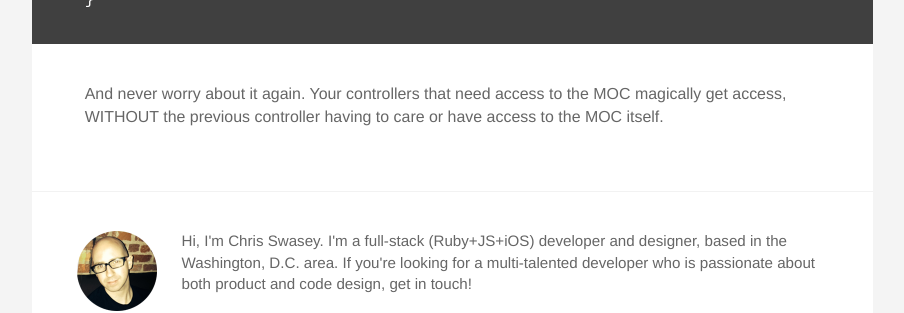
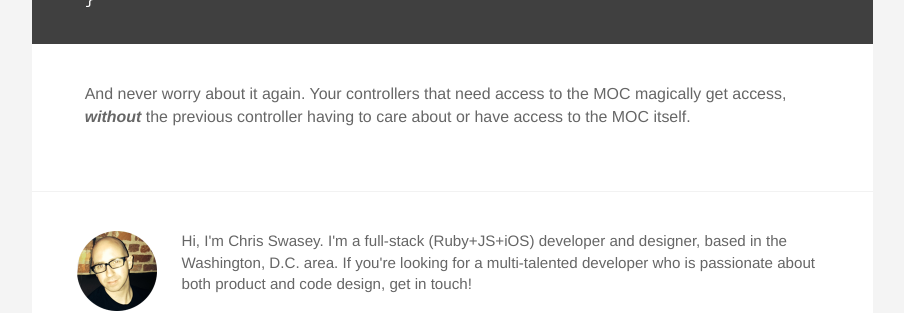
Before and after one commit to endash/endash.github.io, a Jekyll site: the page built from _posts/2016-06-14-all-i-want-for-wwdc-is-storyboard-placeholders.markdown, in a window 1280 px wide and 900 px high, scrolled down 1037 px. Shown: the part 403-716 px from the top of the window, without its empty margins (188-1092 px from the left). Built offline with Jekyll 4.4.1, drawn with Linux system fonts in a browser that asks for light colours; some of the changed text lies outside the part shown.

Commit message:
Fix WWDC typo

```diff
--- a/_posts/2016-06-14-all-i-want-for-wwdc-is-storyboard-placeholders.markdown
+++ b/_posts/2016-06-14-all-i-want-for-wwdc-is-storyboard-placeholders.markdown
@@ -29,4 +29,4 @@ func application(application: UIApplication, willFinishLaunchingWithOptions laun
 }
 {% endhighlight %}
 
-And never worry about it again. Your controllers that need access to the MOC magically get access, WITHOUT the previous controller having to care or have access to the MOC itself.
+And never worry about it again. Your controllers that need access to the MOC magically get access, ***without*** the previous controller having to care about or have access to the MOC itself.
```
Also changed, not shown: other parts of _posts/2016-06-14-all-i-want-for-wwdc-is-storyboard-placeholders.markdown (+1 -1 lines).
